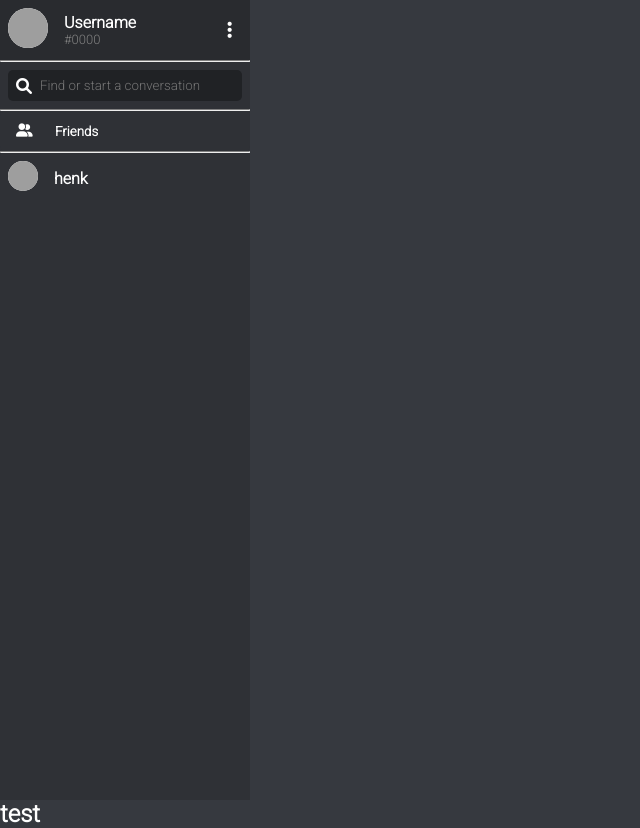
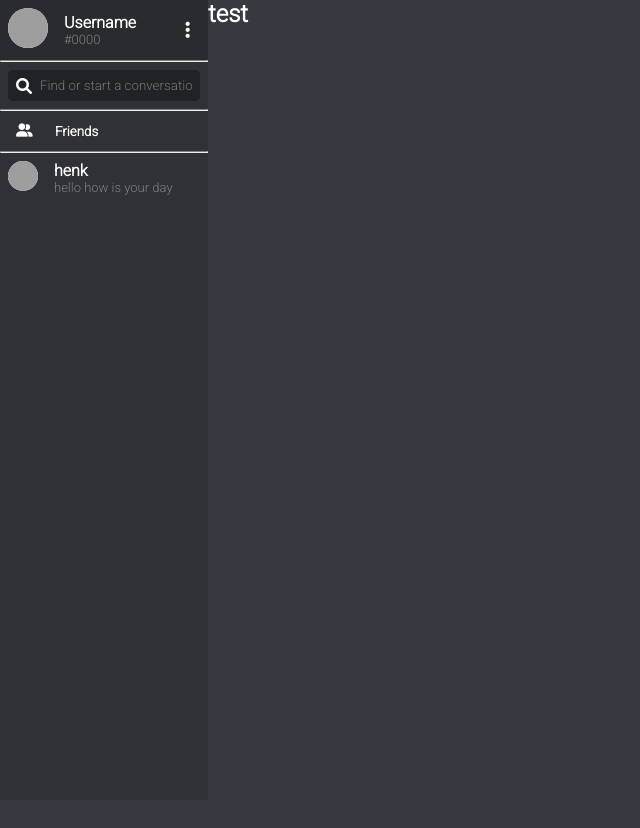
Before and after one commit to joepbohlken/Snater, a React (Create React App) app in the folder snater-frontend/: page / in a window 1280 px wide. Shown: the whole page, without its empty margins (0-640 px from the left). After the commit the page ends 800 px from the top, so only its background shows below. Built offline with nearby package versions, Linux system fonts and the light colour scheme; grey boxes are pictures that could not be loaded.

Commit message:
last changes wip

```diff
--- a/snater-frontend/src/app.scss
+++ b/snater-frontend/src/app.scss
@@ -31,6 +31,7 @@ body {
 }
 
 .leftSelectContainer {
+  float: left;
   max-width: 250px;
   background-color: #2f3136;
   height: 100vh;
@@ -185,3 +186,11 @@ hr {
   color: gray;
   font-size: small;
 }
+
+/////////////////////////////////////////PageContentContainer//////////////////////////
+.pageContentContainer {
+  display: flex;
+  flex-direction: column;
+  flex-grow: 1;
+  overflow-y: auto;
+}
--- a/snater-frontend/src/components/PageContent.js
+++ b/snater-frontend/src/components/PageContent.js
@@ -2,7 +2,7 @@ import React from "react";
 
 export default function PageContent() {
   return (
-    <div>
+    <div className="pageContentContainer">
       <h2>test</h2>
     </div>
   );
--- a/snater-frontend/src/components/Sidebar.js
+++ b/snater-frontend/src/components/Sidebar.js
@@ -61,7 +61,7 @@ function OpenChatContainer() {
               <p className="username">{chat.username}</p>
             </div>
             <div>
-              <p className="userStatus">{chats.lastMessage}</p>
+              <p className="userStatus">{chat.lastMessage}</p>
             </div>
           </div>
         </div>
```
